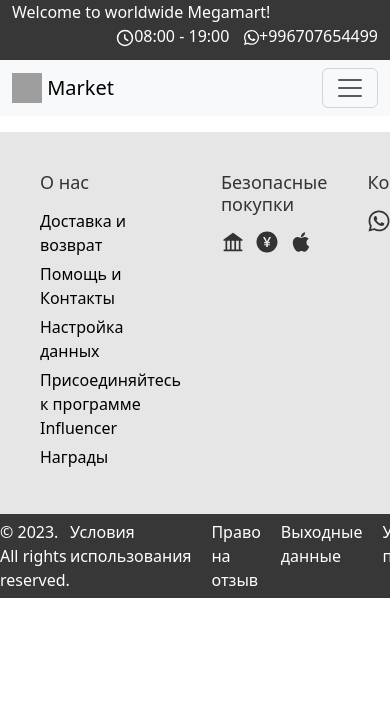
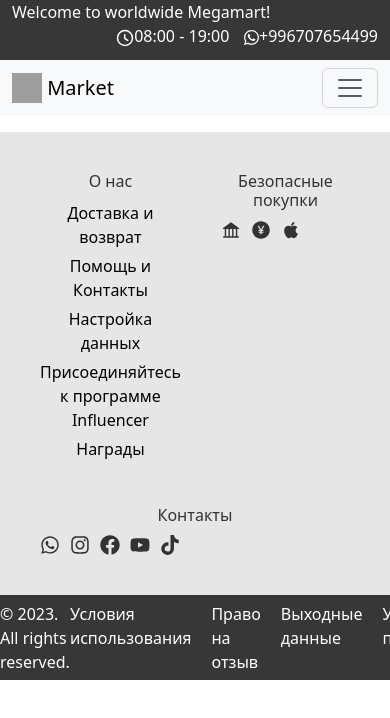
Before and after one commit to Jabryker/Market, a React (Create React App) app: page / in a window 390 px wide. Shown: the top 718 px of the page. Built offline with nearby package versions, Linux system fonts and the light colour scheme; no server answers; grey boxes are pictures that could not be loaded.

Commit message:
add responsive

```diff
--- a/src/components/organisms/PreFooterOrgamism/PreFooterOrgamism.module.scss
+++ b/src/components/organisms/PreFooterOrgamism/PreFooterOrgamism.module.scss
@@ -4,15 +4,19 @@ $background-color: #e6e6e6;
 
 .preFooterContainer {
   display: flex;
+  flex-wrap: wrap;
   justify-content: space-around;
   padding: 20px;
   background-color: $background-color;
+
+  width: 100vw;
 }
 
 .preFooterColumn {
   flex: 1;
   padding: 20px;
   color: $secondary-color;
+  text-align: center;
 }
 
 .preFooterColumn h4 {
@@ -56,3 +60,87 @@ $background-color: #e6e6e6;
     color: $primary-color;
   }
 }
+
+@media (max-width: 280px) {
+  .preFooterContainer {
+    padding: 10px;
+    flex-direction: column;
+    align-items: center;
+  }
+
+  .preFooterColumn {
+    flex: 0 0 100%;
+    margin-bottom: 10px;
+    text-align: center;
+
+    h4 {
+      font-size: 14px;
+      margin-bottom: 10px;
+    }
+  }
+
+  .paymentIcons,
+  .contactIcons {
+    font-size: 18px;
+  }
+}
+
+@media (max-width: 320px) {
+  .preFooterColumn {
+    h4 {
+      font-size: 14px;
+    }
+
+    ul li {
+      margin-bottom: 3px;
+    }
+
+    .paymentIcons,
+    .contactIcons {
+      font-size: 20px;
+    }
+  }
+}
+
+@media (max-width: 450px) {
+  .preFooterColumn {
+    h4 {
+      font-size: 16px;
+      margin-bottom: 10px;
+    }
+
+    .paymentIcons,
+    .contactIcons {
+      font-size: 20px;
+    }
+  }
+}
+
+@media (max-width: 600px) {
+  .paymentIcons,
+  .contactIcons {
+    font-size: 20px;
+  }
+}
+
+@media (min-width: 768px) {
+  .preFooterContainer {
+    padding: 15px 0;
+  }
+}
+
+@media (min-width: 992px) {
+  .preFooterContainer {
+    padding: 30px 0;
+  }
+
+  .preFooterColumn h4 {
+    font-size: 20px;
+    margin-bottom: 20px;
+  }
+
+  .paymentIcons,
+  .contactIcons {
+    font-size: 28px;
+  }
+}
```
